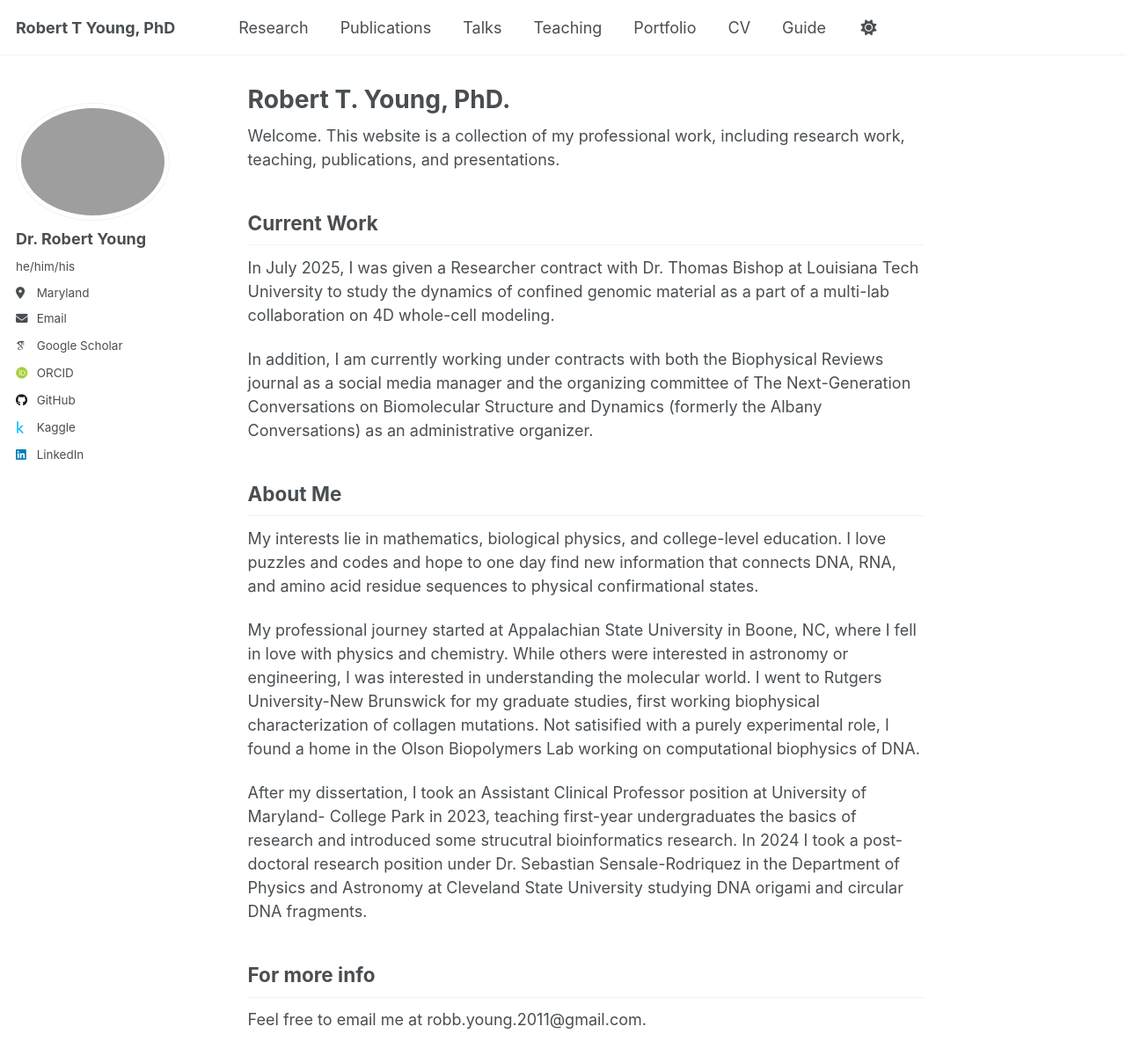
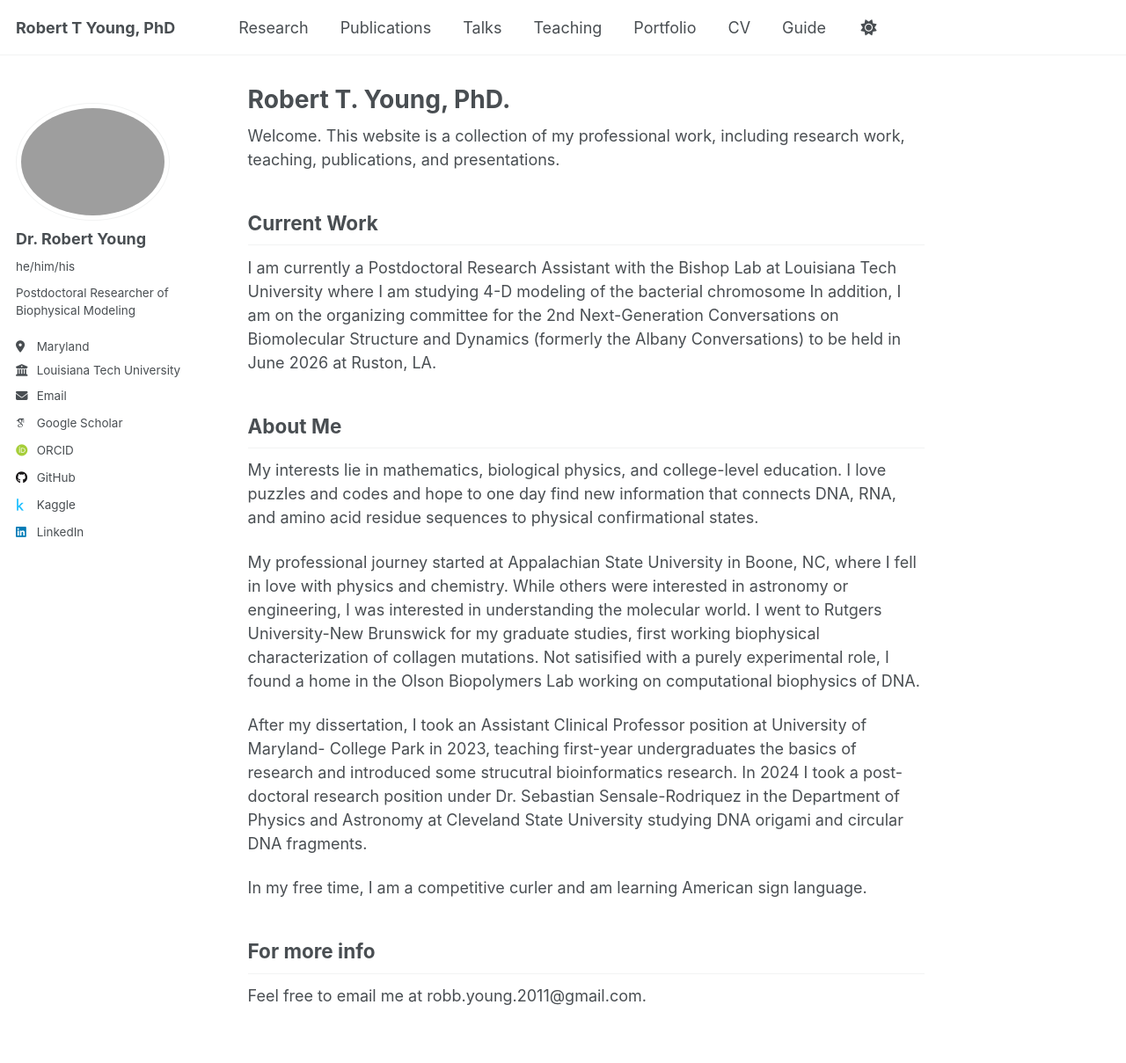
Before and after one commit to rty10/rty10.github.io, a Jekyll site: the page built from _pages/about.md, in a window 1280 px wide and 1400 px high. Shown: the top 1209 px of the window at 88% size. Built offline with Jekyll 4.4.1, drawn with Linux system fonts in a browser that asks for light colours; some web fonts are replaced; a script that is not in the unit is left out.

Commit message:
website update Nov 2025

```diff
--- a/_config.yml
+++ b/_config.yml
@@ -25,9 +25,9 @@ author:
   avatar           : "RY_CareerFair2025_hs01_v02.jpg"
   name             : "Dr. Robert Young"
   pronouns         : "he/him/his"
-  bio              : #"Short biography for the left-hand sidebar"
+  bio              : Postdoctoral Researcher of Biophysical Modeling
   location         : "Maryland"
-  employer         : #"Red Brick University"
+  employer         : Louisiana Tech University
   uri              : # URL
   email            : "robb.young.2011@gmail.com"
 
--- a/_pages/about.md
+++ b/_pages/about.md
@@ -13,9 +13,8 @@ This website is a collection of my professional work, including research work, t
 
 Current Work
 ------
-In July 2025, I was given a Researcher contract with Dr. Thomas Bishop at Louisiana Tech University to study the dynamics of confined genomic material as a part of a multi-lab collaboration on 4D whole-cell modeling.
-
-In addition, I am currently working under contracts with both the Biophysical Reviews journal as a social media manager and the organizing committee of The Next-Generation Conversations on Biomolecular Structure and Dynamics (formerly the Albany Conversations) as an administrative organizer.
+I am currently a Postdoctoral Research Assistant with the Bishop Lab at Louisiana Tech University where I am studying 4-D modeling of the bacterial chromosome
+In addition, I am on the organizing committee for the 2nd Next-Generation Conversations on Biomolecular Structure and Dynamics (formerly the Albany Conversations) to be held in June 2026 at Ruston, LA.
 
 
 
@@ -23,15 +22,15 @@ About Me
 ------
 My interests lie in mathematics, biological physics, and college-level education. I love puzzles and codes and hope to one day find new information that connects DNA, RNA, and amino acid residue sequences to physical confirmational states.
 
-
 My professional journey started at Appalachian State University in Boone, NC, where I fell in love with physics and chemistry.
 While others were interested in astronomy or engineering, I was interested in understanding the molecular world.
 I went to Rutgers University-New Brunswick for my graduate studies, first working biophysical characterization of collagen mutations.
 Not satisified with a purely experimental role, I found a home in the Olson Biopolymers Lab working on computational biophysics of DNA.
 
-
 After my dissertation, I took an Assistant Clinical Professor position at University of Maryland- College Park in 2023, teaching first-year undergraduates the basics of research and introduced some strucutral bioinformatics research.
 In 2024 I took a post-doctoral research position under Dr. Sebastian Sensale-Rodriquez in the Department of Physics and Astronomy at Cleveland State University studying DNA origami and circular DNA fragments.
+
+In my free time, I am a competitive curler and am learning American sign language.
 
 
 For more info
```
